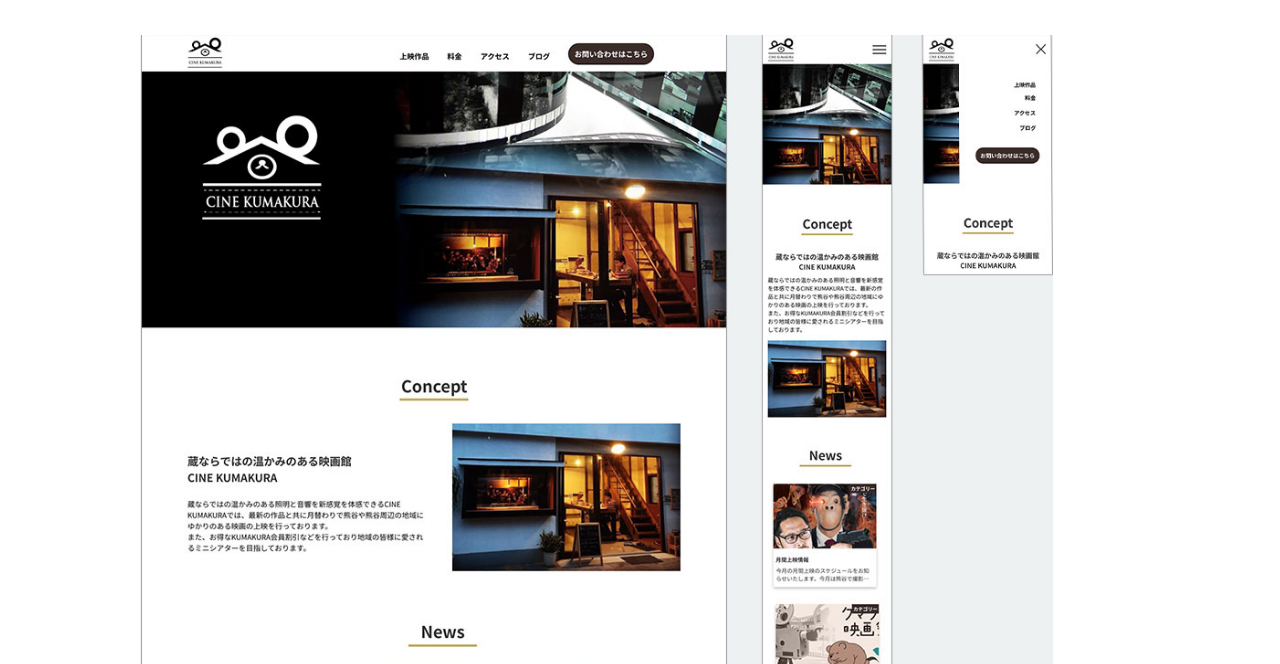
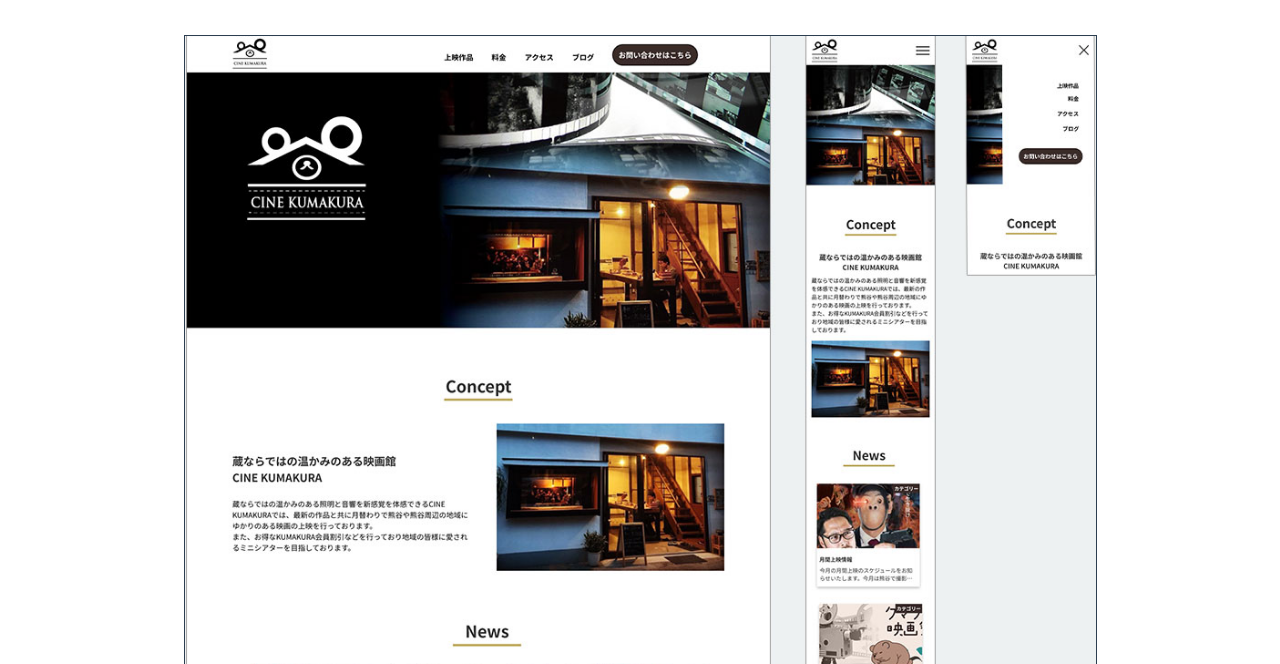
Before and after one commit to siohara/.github.io, a plain HTML site: page works-li2.html in a window 1280 px wide. Shown: the part 136-800 px from the top of the page. Drawn offline with nearby package versions, Linux system fonts and the light colour scheme.

Commit message:
Update style.css

```diff
--- a/css/style.css
+++ b/css/style.css
@@ -581,13 +581,20 @@ a:hover::after {
 }
 
 .article-img {
-  margin-bottom: 20px;
+  margin-bottom: 3em;
+  text-align: center;
+}
+
+.article-img img {
+  border: 1px  solid #2C3E50;
 }
 
 .article-body {
   max-width: 720px;
   margin: 0 auto;
   margin-bottom: 80px;
+  margin-left: auto;
+  margin-right: auto;
 }
 
 .article-info-title {
```
